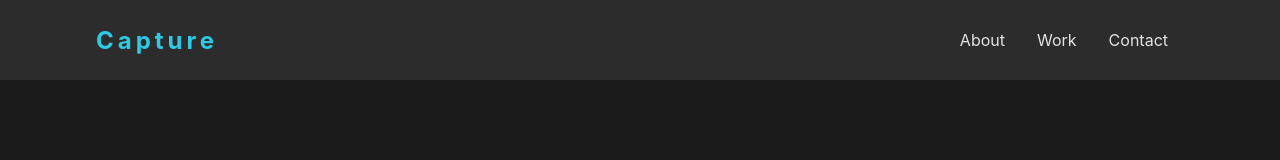
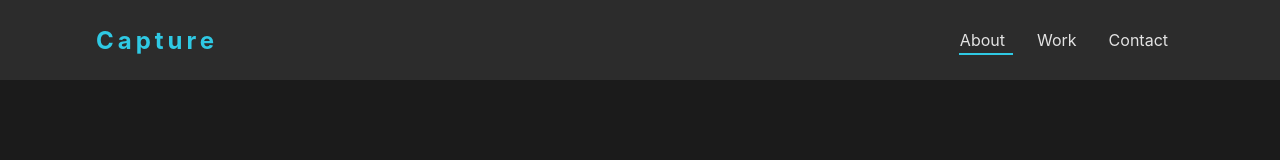
Before and after one commit to kazmonroy/react-website, a React app: page / in a window 1280 px wide. Shown: the top 160 px of the page. Built offline with nearby package versions, Linux system fonts and the light colour scheme.

Commit message:
Add navlink selected effect

```diff
--- a/src/components/Nav/Nav.js
+++ b/src/components/Nav/Nav.js
@@ -1,8 +1,13 @@
 import React from 'react';
 import styled from 'styled-components';
 import { Link } from 'react-router-dom';
+import { motion } from 'framer-motion';
+import { useLocation } from 'react-router-dom';
+import NavLink from './NavLink';
 
 const Nav = () => {
+  const { pathname } = useLocation();
+
   return (
     <StyledNav>
       <Logo>
@@ -11,12 +16,27 @@ const Nav = () => {
       <ul>
         <li>
           <Link to='/'>About</Link>
+          <HoverUnderline
+            transition={{ duration: 0.75 }}
+            initial={{ width: '0%' }}
+            animate={{ width: pathname === '/' ? '70%' : '0%' }}
+          ></HoverUnderline>
         </li>
         <li>
           <Link to='/work'>Work</Link>
+          <HoverUnderline
+            transition={{ duration: 0.75 }}
+            initial={{ width: '0%' }}
+            animate={{ width: pathname === '/work' ? '70%' : '0%' }}
+          ></HoverUnderline>
         </li>
         <li>
           <Link to='/contact'>Contact</Link>
+          <HoverUnderline
+            transition={{ duration: 0.75 }}
+            initial={{ width: '0%' }}
+            animate={{ width: pathname === '/contact' ? '70%' : '0%' }}
+          ></HoverUnderline>
         </li>
       </ul>
     </StyledNav>
@@ -67,4 +87,13 @@ const Logo = styled.div`
   }
 `;
 
+const HoverUnderline = styled(motion.div)`
+  height: 2px;
+  width: 0%;
+  background: var(--second-color);
+  position: absolute;
+  bottom: -5px;
+  left: 20%;
+`;
+
 export default Nav;
--- /dev/null
+++ b/src/components/Nav/NavLink.js
@@ -0,0 +1,29 @@
+import React from 'react';
+import styled from 'styled-components';
+import { Link } from 'react-router-dom';
+import { motion } from 'framer-motion';
+import { useLocation } from 'react-router-dom';
+
+const NavLink = ({ link }) => {
+  return (
+    <li>
+      <Link to='/'>{link}</Link>
+      <HoverUnderline
+        transition={{ duration: 0.75 }}
+        initial={{ width: '0%' }}
+        animate={{ width: pathname === '/' ? '80%' : '0%' }}
+      ></HoverUnderline>
+    </li>
+  );
+};
+
+const HoverUnderline = styled(motion.div)`
+  height: 2px;
+  width: 0%;
+  background: var(--second-color);
+  position: absolute;
+  bottom: -5px;
+  left: 20%;
+`;
+
+export default NavLink;
```
